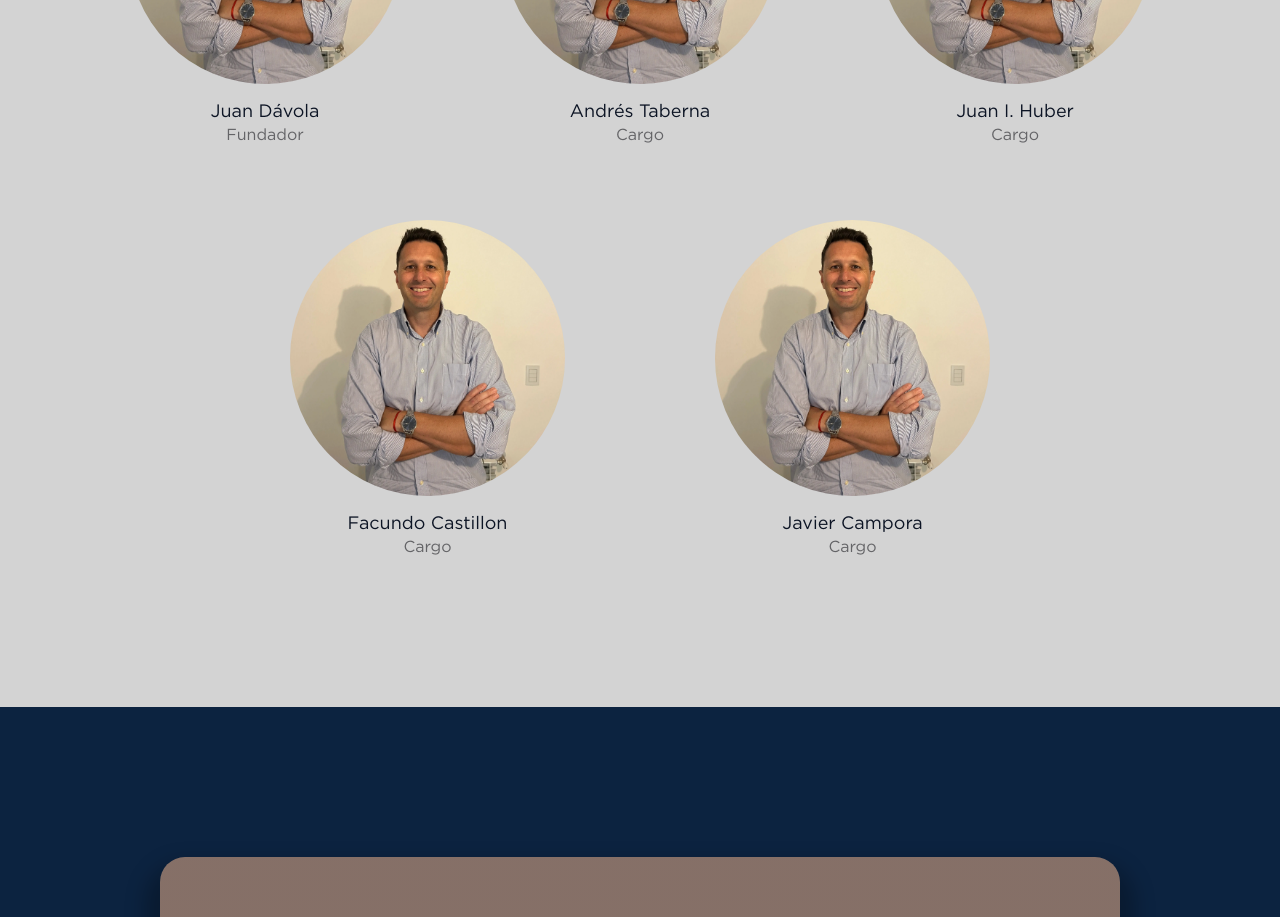
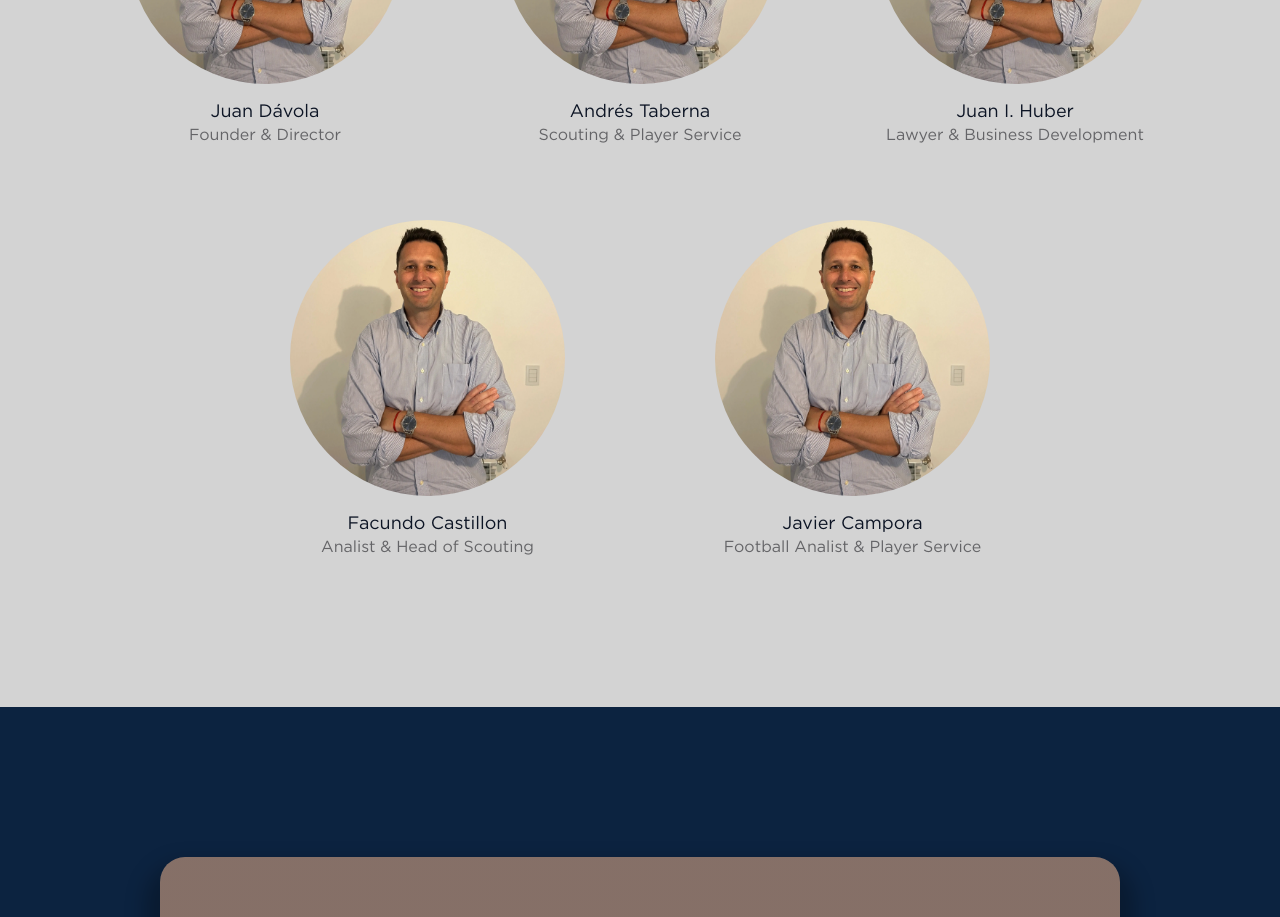
Before and after one commit to GarciaMaximoB/DG-Football, a React (Vite) app: page / in a window 1280 px wide. Shown: the part 2600-3517 px from the top of the page. Built offline with nearby package versions, Linux system fonts and the light colour scheme.

Commit message:
Agregando los cargos del equipo

```diff
--- a/src/App.css
+++ b/src/App.css
@@ -655,7 +655,7 @@
     text-align: right;
   }
 
-  .year-timeline .grid{
+  .year-timeline .grid {
     margin-bottom: 10px;
   }
 
@@ -802,7 +802,7 @@
   }
   .navbar-logo p {
     font-size: 20px;
-    color: #e7c4a2;;
+    color: #e7c4a2;
     filter: brightness(0.5);
   }
   .navbar-logo img {
--- a/src/components/team.js
+++ b/src/components/team.js
@@ -2,35 +2,35 @@ export const team = [
     {
         id:0,
         name: "Juan Dávola",
-        cargo:"Fundador",
+        cargo:"Founder & Director",
         image:"",
         text:""
     },
     {
         id:1,
         name: "Andrés Taberna",
-        cargo:"Cargo",
+        cargo:"Scouting & Player Service",
         image:"",
         text:""
     },
     {
         id:2,
         name: "Juan I. Huber",
-        cargo:"Cargo",
+        cargo:"Lawyer & Business Development",
         image:"",
         text:""
     },
     {
         id:3,
         name: "Facundo Castillon",
-        cargo:"Cargo",
+        cargo:"Analist & Head of Scouting",
         image:"",
         text:""
     },
     {
         id:4,
         name: "Javier Campora",
-        cargo:"Cargo",
+        cargo:"Football Analist & Player Service",
         image:"",
         text:""
     },
```
